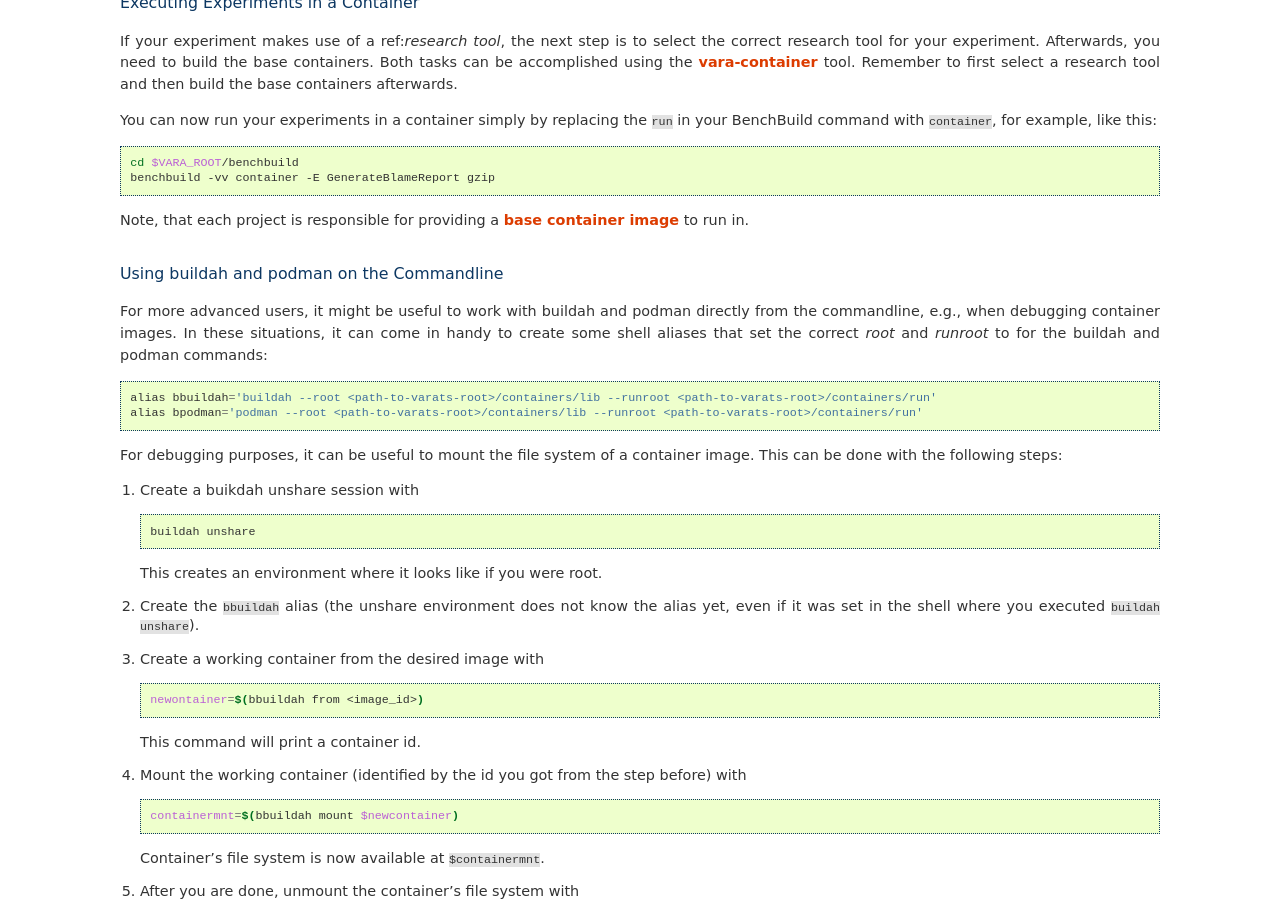
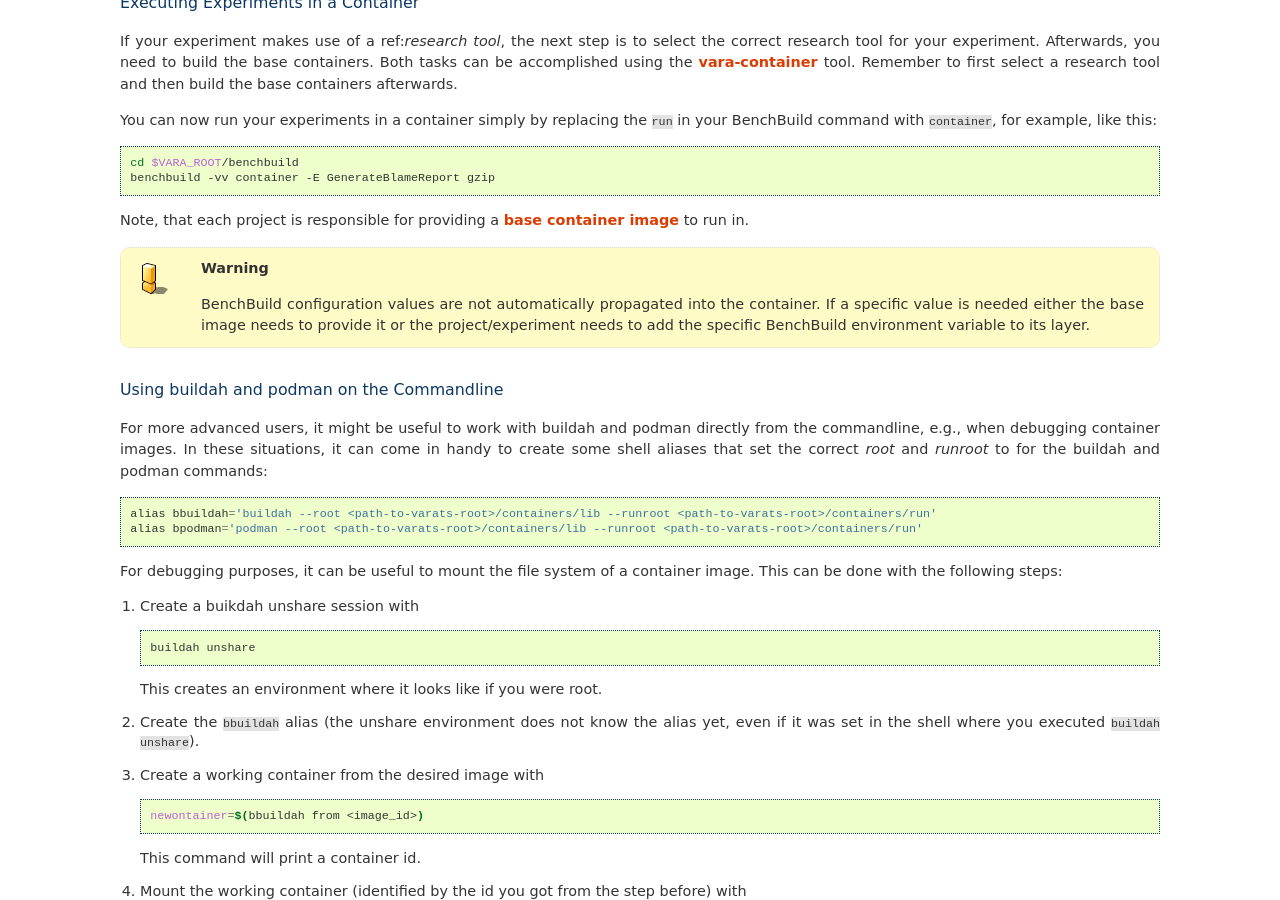
Before and after one commit to se-sic/VaRA-Tool-Suite, a Sphinx documentation site: the page built from docs/source/vara-ts/benchbuild.rst, in a window 1280 px wide and 900 px high, scrolled down 2375 px. Built offline with Sphinx 7.4.7, drawn with Linux system fonts in a browser that asks for light colours; the version number could not be read and is left out.

Commit message:
Config warning

```diff
--- a/docs/source/vara-ts/benchbuild.rst
+++ b/docs/source/vara-ts/benchbuild.rst
@@ -152,6 +152,10 @@ You can now run your experiments in a container simply by replacing the ``run``
 
 Note, that each project is responsible for providing a :ref:`base container image <Using Containers>` to run in.
 
+.. warning::
+
+  BenchBuild configuration values are not automatically propagated into the container.
+  If a specific value is needed either the base image needs to provide it or the project/experiment needs to add the specific BenchBuild environment variable to its layer.
 
 Using buildah and podman on the Commandline
 ...........................................
```
